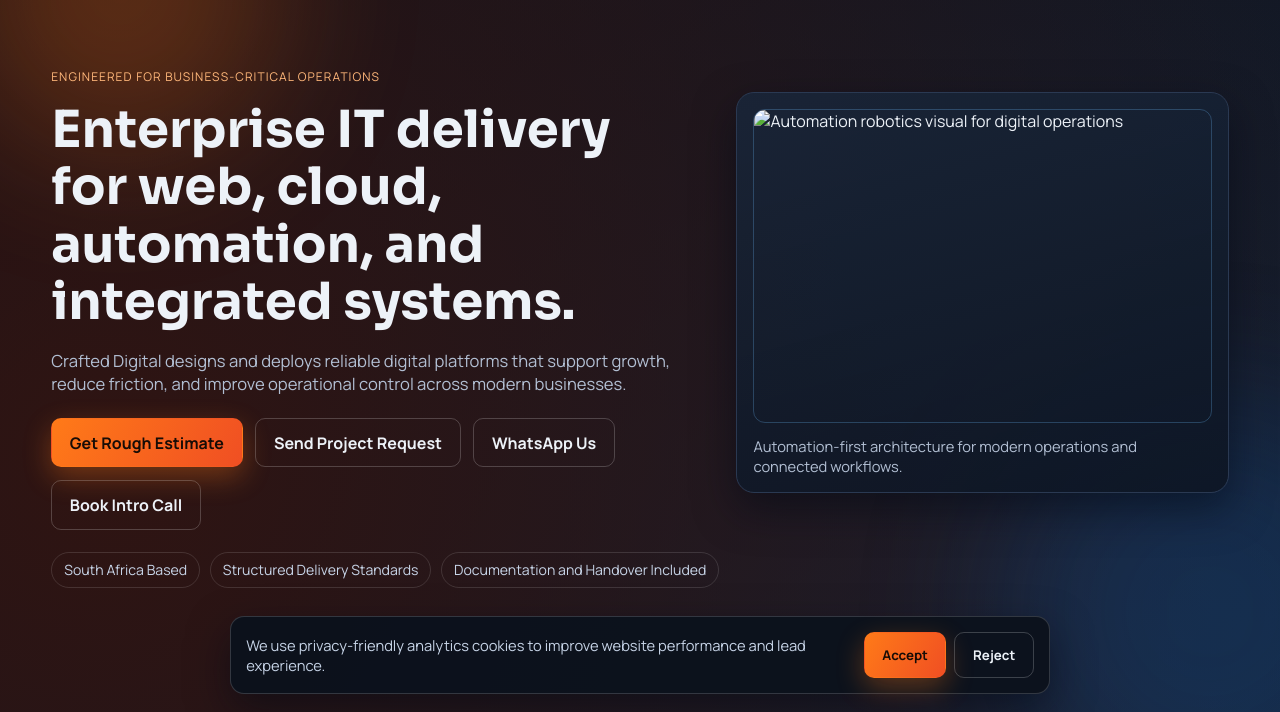
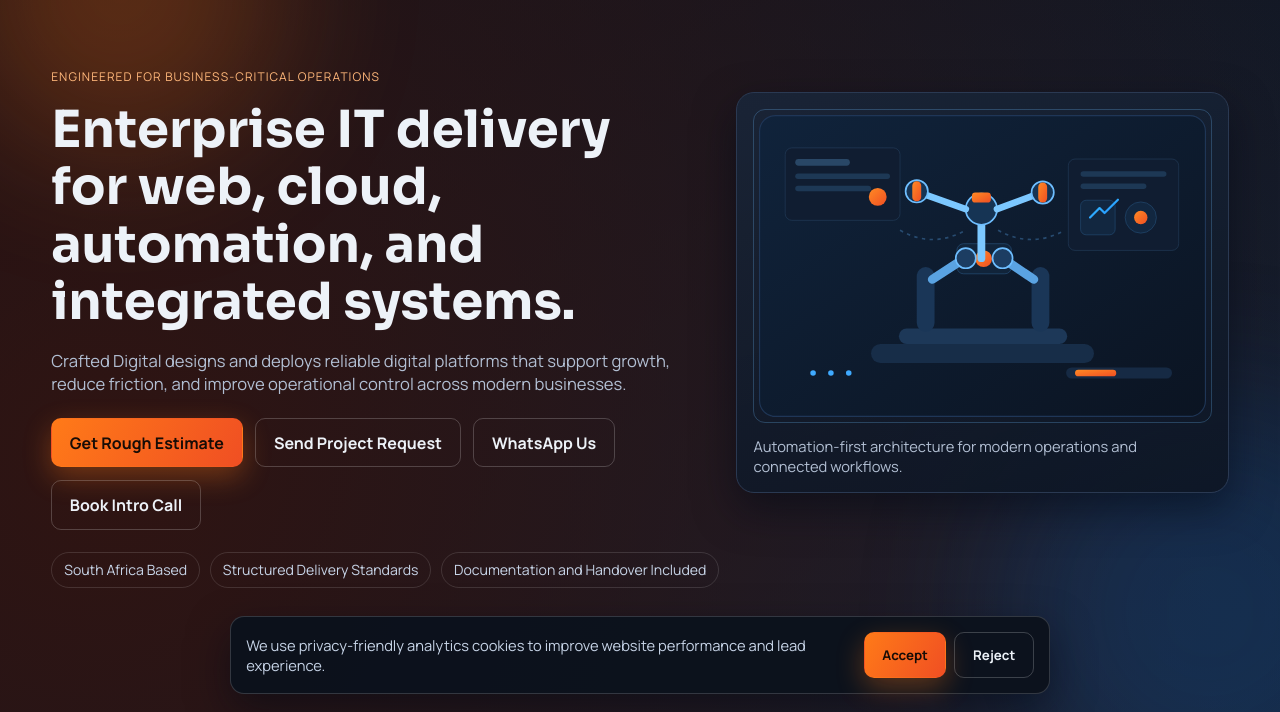
Before and after one commit to LINDOKUHLE02/cdwebservice, a plain HTML site: page index.html in a window 1280 px wide. Shown: the part 88-800 px from the top of the page. Drawn offline with Linux system fonts and the light colour scheme.

Commit message:
Fix homepage asset paths

```diff
--- a/index.html
+++ b/index.html
@@ -5,7 +5,7 @@
   <meta name="viewport" content="width=device-width, initial-scale=1.0">
   <meta name="description" content="Crafted Digital delivers enterprise IT services including web platforms, cloud engineering, automation software, ERP systems, integrations, and managed support.">
   <title>Crafted Digital | Enterprise IT Services</title>
-  <link rel="icon" type="image/png" href="assets/logo.png">
+  <link rel="icon" type="image/png" href="logo.png">
   <link rel="preconnect" href="https://fonts.googleapis.com">
   <link rel="preconnect" href="https://fonts.gstatic.com" crossorigin>
   <link href="https://fonts.googleapis.com/css2?family=Manrope:wght@400;500;700;800&family=Sora:wght@500;700&display=swap" rel="stylesheet">
@@ -45,7 +45,7 @@
           </div>
         </div>
         <aside class="hero-visual" aria-label="Robotics and automation illustration">
-          <img src="assets/robotics-automation.svg" alt="Automation robotics visual for digital operations" class="robotics-image" width="820" height="560" decoding="async" fetchpriority="high">
+          <img src="robotics-automation.svg" alt="Automation robotics visual for digital operations" class="robotics-image" width="820" height="560" decoding="async" fetchpriority="high">
           <p>Automation-first architecture for modern operations and connected workflows.</p>
         </aside>
       </div>
```
